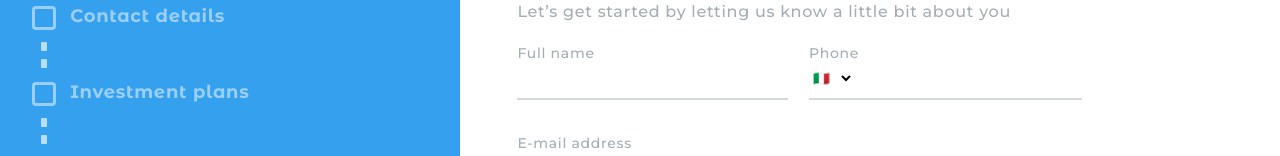
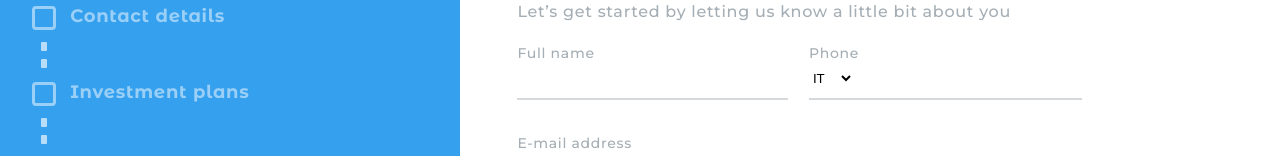
Before and after one commit to cavaglieridomenico/user-onboarding, a React (Create React App) app: page / in a window 1280 px wide. Shown: the part 197-353 px from the top of the page. Built offline with nearby package versions, Linux system fonts and the light colour scheme.

Commit message:
[ADDED] List in Contact page
The options of the select tags within the Contact page are dynamically
loaded using the contactList data.

```diff
--- a/src/pages/Contact.js
+++ b/src/pages/Contact.js
@@ -5,6 +5,7 @@ import Header from '../components/Header';
 import Footer from '../components/Footer';
 import LinkToModal from '../components/LinkToModal';
 import { useGlobalContext } from '../context';
+import { contactList } from '../assets/scripts/lists';
 
 const Contact = () => {
   const history = useHistory();
@@ -122,18 +123,18 @@ const Contact = () => {
                       setLocalUser('phoneCode', event.target.value);
                     }}
                   >
-                    <option id='italy-flag' value='+39'>
-                      🇮🇹
-                    </option>
-                    <option id='spain-flag' value='+34'>
-                      🇪🇸
-                    </option>
-                    <option id='france-flag' value='+33'>
-                      🇫🇷
-                    </option>
-                    <option id='germany-flag' value='+49'>
-                      🇩🇪
-                    </option>
+                    {contactList.map((countryItem, index) => {
+                      const { label, value, country } = countryItem;
+                      return (
+                        <option
+                          key={index}
+                          id={`${country}-flag`}
+                          value={value}
+                        >
+                          {label}
+                        </option>
+                      );
+                    })}
                   </select>
                   <input
                     type='number'
@@ -168,18 +169,14 @@ const Contact = () => {
                       setLocalUser('country', event.target.value);
                     }}
                   >
-                    <option id='italy' value='italy'>
-                      italy
-                    </option>
-                    <option id='spain' value='spain'>
-                      spain
-                    </option>
-                    <option id='france' value='france'>
-                      france
-                    </option>
-                    <option id='germany' value='germany'>
-                      germany
-                    </option>
+                    {contactList.map((countryItem, index) => {
+                      const { country } = countryItem;
+                      return (
+                        <option key={index} id={country} value={country}>
+                          {country}
+                        </option>
+                      );
+                    })}
                   </select>
                 </div>
               </div>
```
